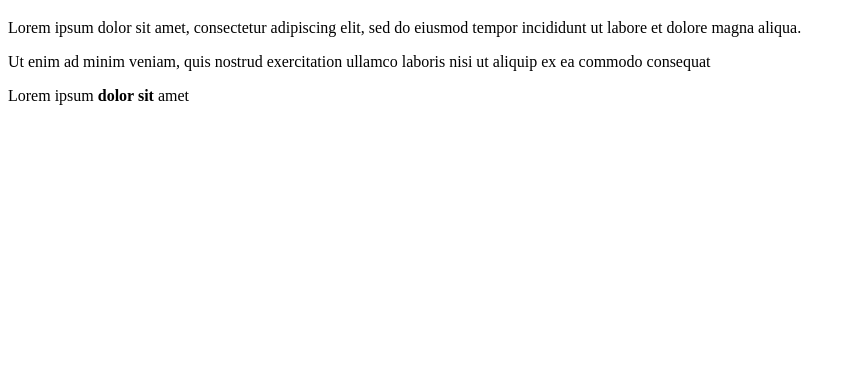
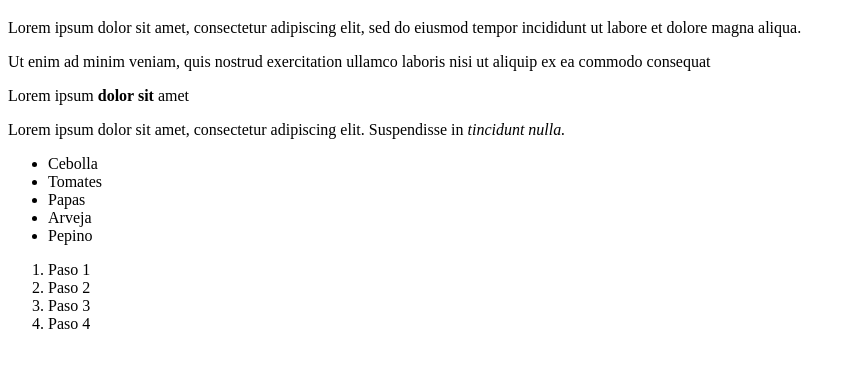
Before and after one commit to joaquintalice/git_test, a plain HTML site: page index.html in a window 1280 px wide. Shown: the part 61-428 px from the top of the page, without its empty margins (0-856 px from the left). Drawn offline with Linux system fonts and the light colour scheme.

Commit message:
<!-- added, and lists

```diff
--- a/index.html
+++ b/index.html
@@ -1,14 +1,16 @@
 <!DOCTYPE html>
-
+<!-- lang="en" is the language of the all HTML -->
 <html lang="en">
-
+<!-- head contain meta information, so, this help the search-engines, browsers and other things of the webpage -->
 <head>
+<!-- <meta charset="UTF-8" indicate the format type of the HTML -->
     <meta charset="UTF-8">
+<!-- <title> indicate the title of the page (in the window) -->
     <title>My first webpage</title>
 </head>
 
 <body>
-
+<!-- <h1 is an heading and exist since h1 to h6 in hierarchy order. The hierarchy order help's search-engines and other technologies -->
     <h1>Hello world!</h1>
 
     <p>Lorem ipsum dolor sit amet, consectetur adipiscing elit, sed do eiusmod tempor
@@ -18,6 +20,27 @@
         nisi ut aliquip ex ea commodo consequat</p>
 
     <p>Lorem ipsum <strong>dolor sit</strong> amet</p>
+<!-- <strong> make bold text and make it more important to read technologies or search-engines-->
+    <p>Lorem ipsum dolor sit amet, consectetur adipiscing elit. Suspendisse in <em>tincidunt nulla.</em></p>
+<!-- <em> make the text italic -->
+
+<!-- <ul> is an unordered list and his items are created with <li> -->
+<!-- Each item in unordered list starts with bullet point. If the order of the list doesn't matter, <ul> is the best option -->
+    <ul>
+        <li>Cebolla</li>
+        <li>Tomates</li>
+        <li>Papas</li>
+        <li>Arveja</li>
+        <li>Pepino</li>
+    </ul>
+<!-- <ol> is a ordered list and his items are created with <li> too. If the order of the list matter, <ol> is the best option -->
+    <ol>
+        <li>Paso 1</li>
+        <li>Paso 2</li>
+        <li>Paso 3</li>
+        <li>Paso 4</li>
+    </ol>
+
 
 </body>
 
```
